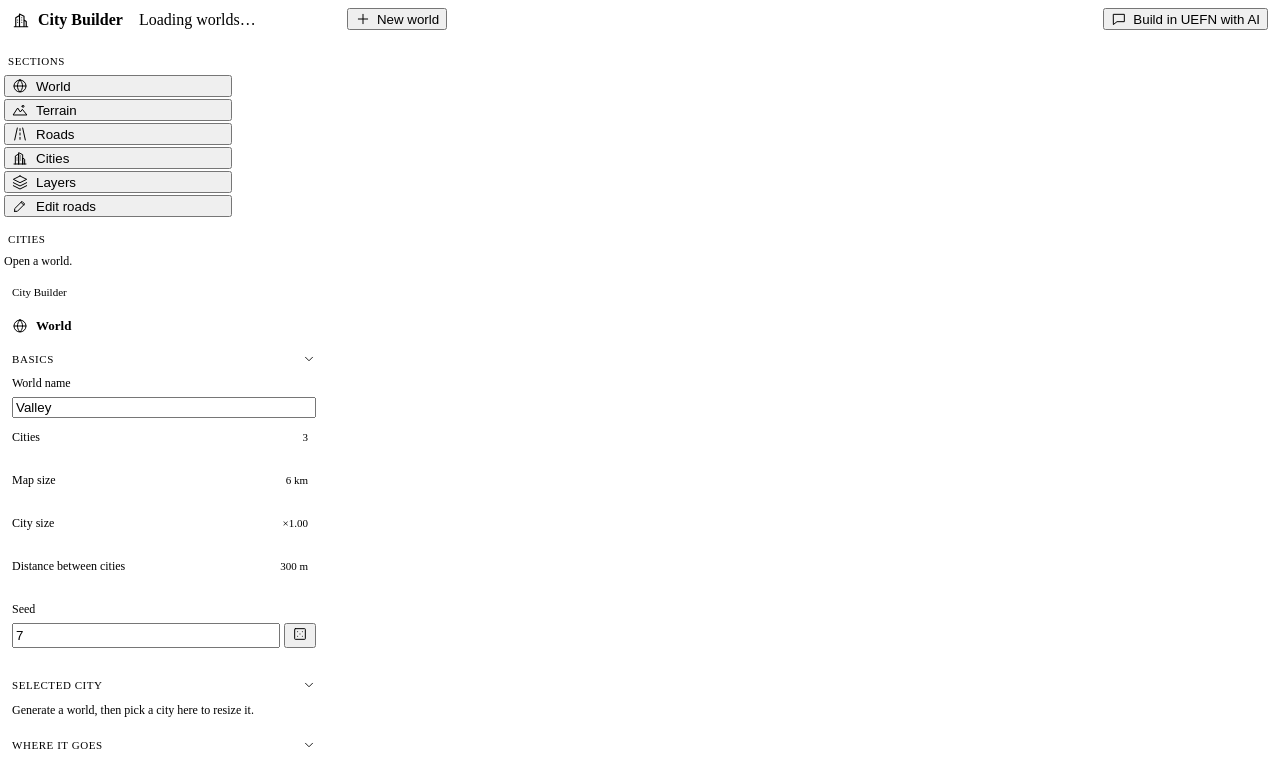
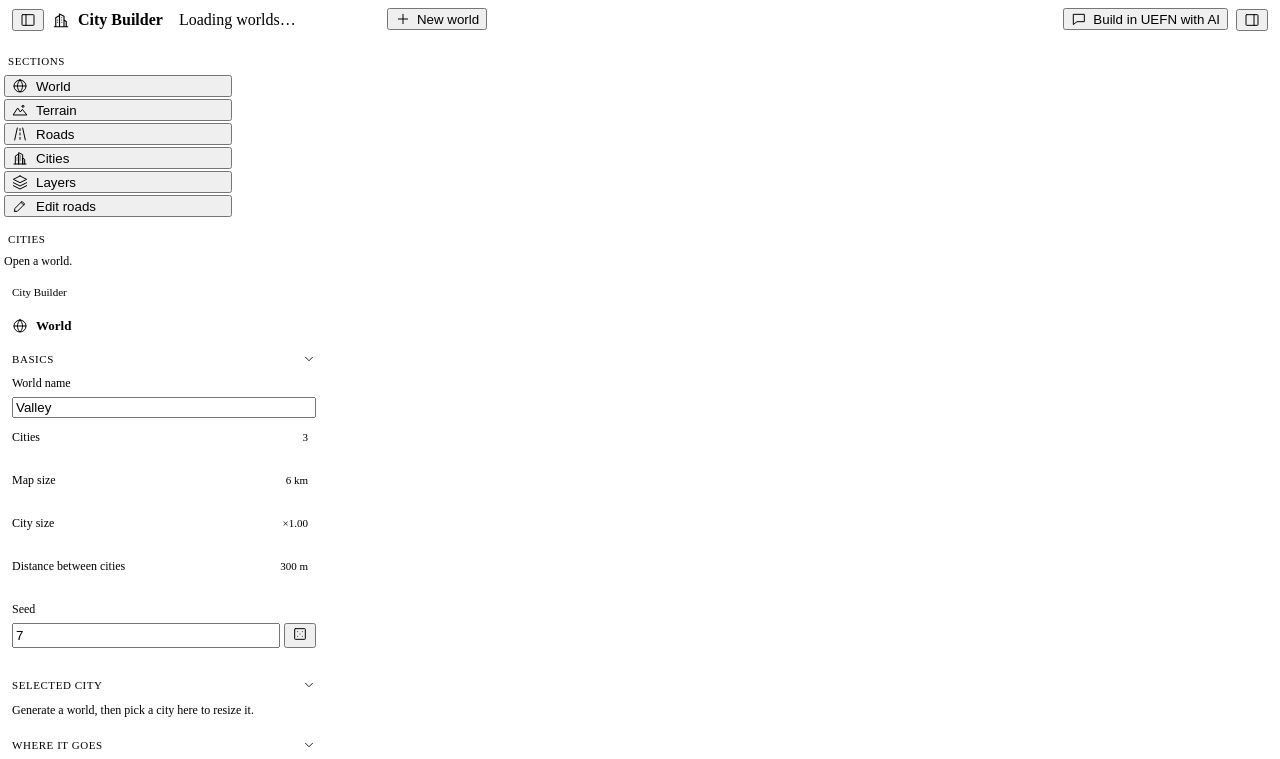
Before and after one commit to UEFN-Ducky/uefn-plugin-road-network, a plain HTML site: page ui/index.html in a window 1280 px wide. Shown: the top 759 px of the page. Drawn offline with Linux system fonts and the light colour scheme.

Commit message:
City Builder 1.40.1: fold the left and right panels from the header buttons

```diff
--- a/plugin.json
+++ b/plugin.json
@@ -1,7 +1,7 @@
 {
   "id": "road-network",
   "kind": "plugin",
-  "version": "1.40.0",
+  "version": "1.40.1",
   "label": "City Builder",
   "description": "Build whole cities for UEFN: generate worlds with several cities, terrain and roads, lay out every building, street light, sign and tree as PCG layers with a live 3D preview, pick our own kit or Fortnite pieces, and build it in UEFN in one click, together with your team.",
   "min_app_version": "1.0.0",
--- a/ui/app.js
+++ b/ui/app.js
@@ -2108,6 +2108,20 @@ function initSplits() {
       handle.addEventListener("pointercancel", up);
     });
     handle.addEventListener("dblclick", () => { setW(s.start); savePrefs(); });
+    // the header button folds this panel away (view.leftHidden / view.rightHidden are kept)
+    const side = s.key === "leftW" ? "left" : "right", fold = $(s.key === "leftW" ? "foldLeft" : "foldRight");
+    const show = (open) => {
+      state.view[`${side}Hidden`] = !open;
+      document.body.classList.toggle(`rn-no-${side}`, !open);
+      const tip = `${open ? "Hide" : "Show"} the ${side} panel`;
+      fold.setAttribute("aria-expanded", String(open));
+      fold.setAttribute("aria-label", tip);
+      fold.title = tip;
+      resize();
+    };
+    fold.replaceChildren(icon(side === "left" ? "panelLeft" : "panelRight", 16));
+    fold.addEventListener("click", () => { show(!!state.view[`${side}Hidden`]); savePrefs(); });
+    show(!state.view[`${side}Hidden`]);
     handle.addEventListener("keydown", (e) => {
       const k = { ArrowLeft: -16, ArrowRight: 16 }[e.key];
       if (!k) return;
--- a/ui/controls.js
+++ b/ui/controls.js
@@ -46,6 +46,8 @@ const PATHS = {
   citypin: "M12 21s-6-5.5-6-11a6 6 0 0 1 12 0c0 5.5-6 11-6 11ZM9.5 11V8.5l2.5-1.5 2.5 1.5V11M12 11V9.5",
   move: "M12 3v18M3 12h18M12 3 9.5 5.5M12 3l2.5 2.5M12 21l-2.5-2.5M12 21l2.5-2.5M3 12l2.5-2.5M3 12l2.5 2.5M21 12l-2.5-2.5M21 12l-2.5 2.5",
   chevron: "M9 6l6 6-6 6",
+  panelLeft: "M4 4h16a1 1 0 0 1 1 1v14a1 1 0 0 1-1 1H4a1 1 0 0 1-1-1V5a1 1 0 0 1 1-1ZM9 4v16",
+  panelRight: "M4 4h16a1 1 0 0 1 1 1v14a1 1 0 0 1-1 1H4a1 1 0 0 1-1-1V5a1 1 0 0 1 1-1ZM15 4v16",
 };
 
 export function icon(name, size = 16) {
--- a/ui/index.html
+++ b/ui/index.html
@@ -35,6 +35,10 @@
     .rn-split:hover, .rn-split.is-dragging { background: var(--accent); }
     .rn-split:focus-visible { outline: none; background: var(--border-focus); }
     body.is-resizing, body.is-resizing * { cursor: col-resize !important; user-select: none; }
+    /* the header's fold buttons hide a side panel and its handle; the map takes the room */
+    body.rn-no-left .rn-left, body.rn-no-left #splitLeft, body.rn-no-right .rn-right, body.rn-no-right #splitRight { display: none; }
+    .rn-fold { flex: none; color: var(--fg-dim); }
+    .rn-fold[aria-expanded="false"] { color: var(--accent); }
 
     /* ---------- left sidebar: sections, layers, actors, version */
     .rn-version { padding: 8px 12px; border-top: 1px solid var(--border); font-size: 11px; color: var(--muted); display: flex; justify-content: space-between; }
@@ -281,14 +285,16 @@
 </head>
 <body data-live-view="networks:world">
   <header class="rn-header" aria-label="City Builder">
+    <button type="button" class="dk-btn dk-btn--ghost dk-btn--icon rn-fold" id="foldLeft" aria-controls="leftPanel"></button>
     <div class="rn-brand" id="brand"></div>
     <div class="rn-world" id="worldPick"><div class="dk-loading">Loading worlds…</div></div>
     <div id="headActions" class="dk-row"></div>
     <div class="rn-spacer"></div>
     <div id="headPush" class="dk-row"></div>
+    <button type="button" class="dk-btn dk-btn--ghost dk-btn--icon rn-fold" id="foldRight" aria-controls="rightPanel"></button>
   </header>
   <div class="dk-layout">
-    <aside class="dk-sidebar rn-left" aria-label="Sections and layers">
+    <aside class="dk-sidebar rn-left" id="leftPanel" aria-label="Sections and layers">
       <div class="rn-scroll">
         <div class="rn-section">Sections</div>
         <div class="rn-list" id="nav" role="tablist" aria-orientation="vertical"></div>
@@ -324,7 +330,7 @@
       <div class="rn-note" id="note" hidden></div>
     </main>
     <div class="rn-split" id="splitRight" role="separator" aria-orientation="vertical" aria-label="Resize the right panel" tabindex="0"></div>
-    <aside class="dk-sidebar dk-sidebar--right rn-right" aria-label="Section settings">
+    <aside class="dk-sidebar dk-sidebar--right rn-right" id="rightPanel" aria-label="Section settings">
       <div class="rn-pane-head" id="paneTitle">World</div>
       <div id="tabs" hidden></div>
       <div id="err"></div>
```
